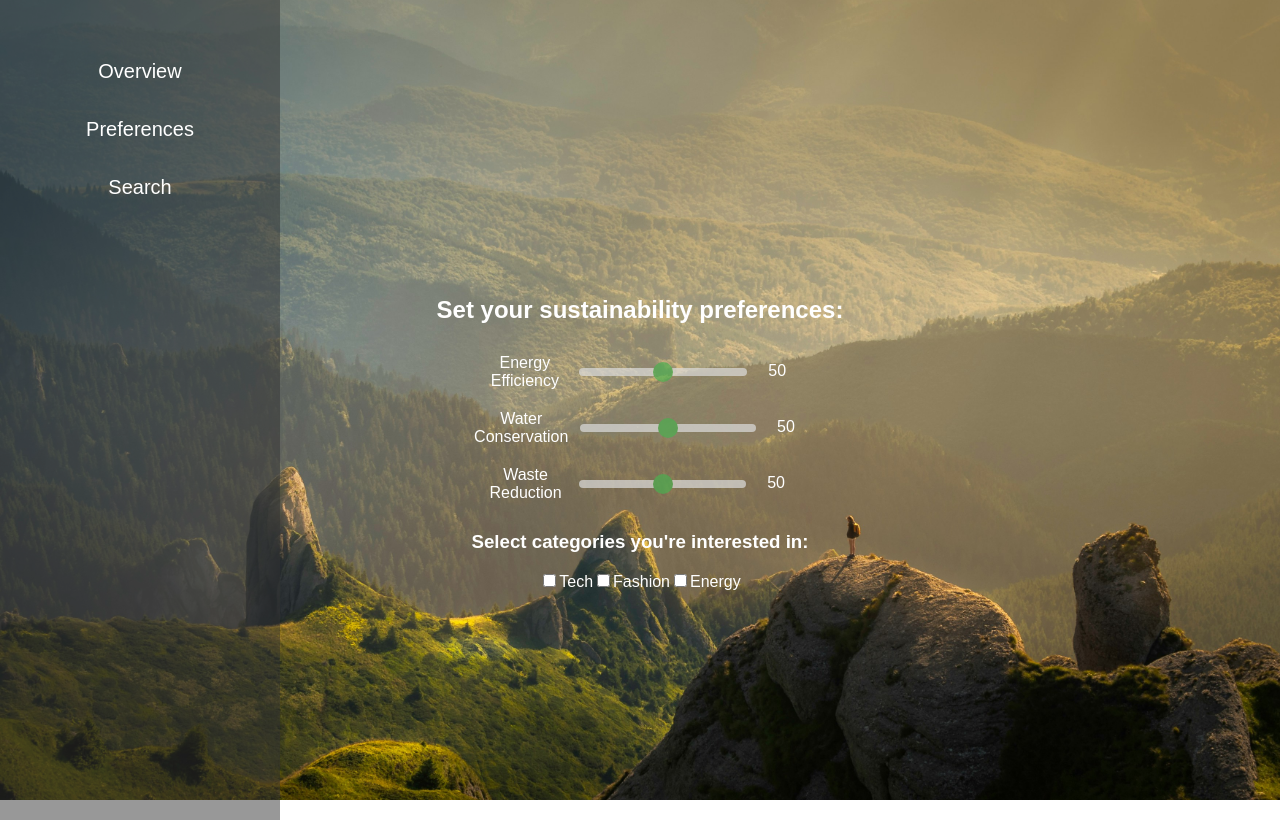
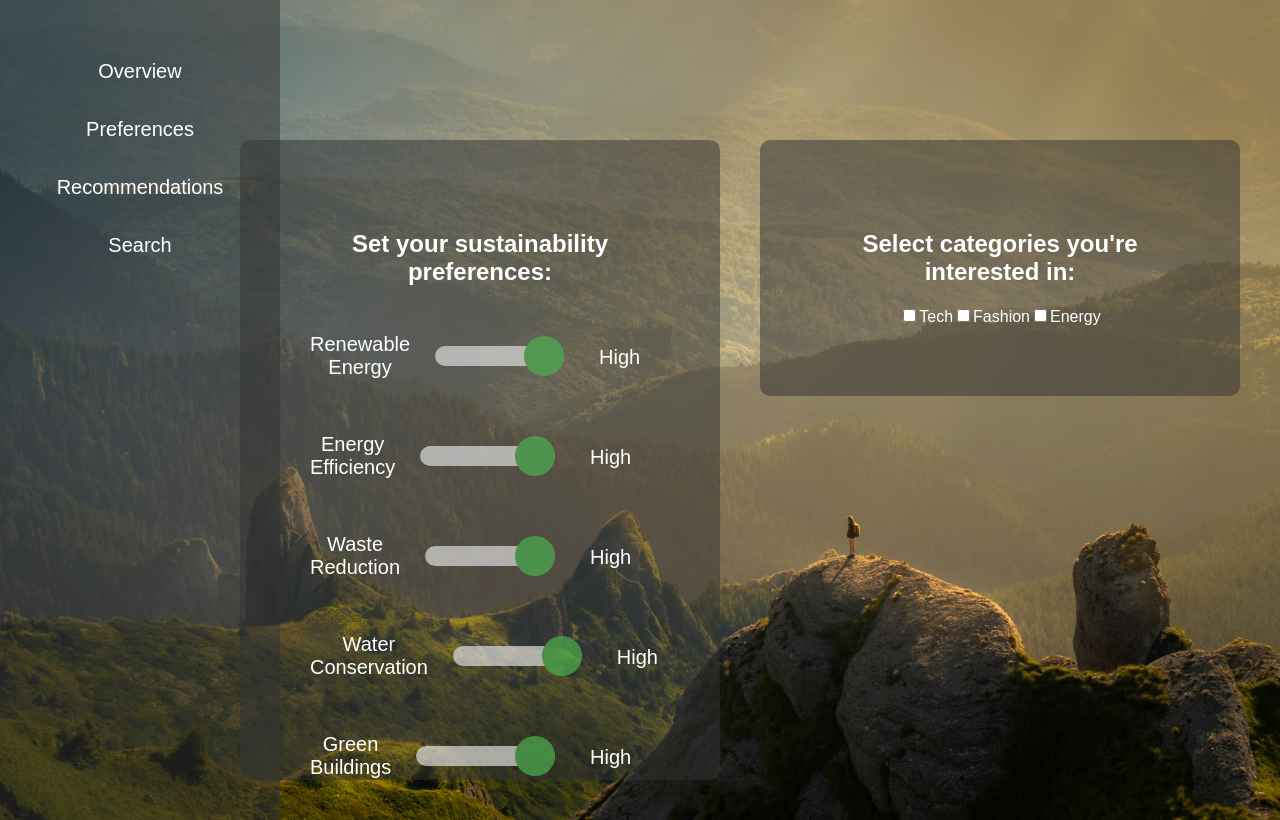
Before and after one commit to devanshi-kothari/EcoVest, a React (Vite) app in the folder frontEnd/my-app/: page /preferences in a window 1280 px wide. Built offline with nearby package versions, Linux system fonts and the light colour scheme.

Commit message:
update sliders

```diff
--- a/frontEnd/my-app/src/components/Sidebar.tsx
+++ b/frontEnd/my-app/src/components/Sidebar.tsx
@@ -13,7 +13,9 @@ function Sidebar() {
       <ul>
         <li><Link to="/investments">Overview</Link></li>
         <li><Link to="/preferences">Preferences</Link></li>
+        <li><Link to="/recommendations">Recommendations</Link></li>
         <li><Link to="/search">Search</Link></li>
+
       </ul>
     </div>
   );
--- a/frontEnd/my-app/src/components/Slider.css
+++ b/frontEnd/my-app/src/components/Slider.css
@@ -1,22 +1,24 @@
 .slider-container {
   display: flex;
   align-items: center;
-  margin: 10px 0;
+  margin: 40px 0;
 }
 
 .slider-container label {
   flex: 1;
   margin-right: 10px;
+  font-size: 20px;
 }
 
 .slider-container input[type="range"] {
   flex: 2;
   margin-right: 10px;
   -webkit-appearance: none;
-  width: 100%;
-  height: 8px;
+  margin: 15px;
+  width: 300px;
+  height: 20px;
   background: #ddd;
-  border-radius: 5px;
+  border-radius: 10px;
   outline: none;
   opacity: 0.7;
   transition: opacity 0.2s;
@@ -29,8 +31,8 @@
 .slider-container input[type="range"]::-webkit-slider-thumb {
   -webkit-appearance: none;
   appearance: none;
-  width: 20px;
-  height: 20px;
+  width: 40px;
+  height: 40px;
   background: #4CAF50; /* Thumb color */
   cursor: pointer;
   border-radius: 50%;
@@ -49,3 +51,8 @@
   height: 20px;
   text-align: center;
 }
+
+.slider-category {
+  font-size: 20px; /* Larger text */
+  padding: 20px;;
+}
--- a/frontEnd/my-app/src/components/Slider.tsx
+++ b/frontEnd/my-app/src/components/Slider.tsx
@@ -7,18 +7,26 @@ interface SliderProps {
   onChange: (value: number) => void;
 }
 
+const categories = ['Low', 'Medium', 'High'];
+
 function Slider({ label, value, onChange }: SliderProps) {
+  const handleSliderChange = (e: React.ChangeEvent<HTMLInputElement>) => {
+    const newValue = Number(e.target.value);
+    onChange(newValue);
+  };
+
   return (
     <div className="slider-container">
       <label>{label}</label>
       <input
         type="range"
         min="0"
-        max="100"
+        max="2"
+        step="1"
         value={value}
-        onChange={(e) => onChange(Number(e.target.value))}
+        onChange={handleSliderChange}
       />
-      <span>{value}</span>
+      <span className = "slider-category">{categories[value]}</span>
     </div>
   );
 }
--- a/frontEnd/my-app/src/main.tsx
+++ b/frontEnd/my-app/src/main.tsx
@@ -5,6 +5,7 @@ import Login from "./pages/Login.tsx";
 import Investments from "./pages/Investments.tsx";
 import Preferences from "./pages/Preferences.tsx";
 import Search from "./pages/Search.tsx";
+import Recommendations from './pages/Recommendations.tsx';
 
 const router = createBrowserRouter([
     {
@@ -28,6 +29,10 @@ const router = createBrowserRouter([
       element: <Preferences />
     },
     {
+      path: "/recommendations",
+      element: <Recommendations />
+    },
+    {
       path: "/search",
       element: <Search />
     },
--- a/frontEnd/my-app/src/pages/Home.css
+++ b/frontEnd/my-app/src/pages/Home.css
@@ -50,8 +50,59 @@ body {
   text-align: center;
   padding: 20px;
   border-radius: 10px;
-  margin-top: 20%;
+  margin-top: 100px;
+  margin-left: 200px;
 }
+
+.preference {
+  background-color: rgba(51, 51, 51, 0.5); /* 50% opacity */
+  padding: 100px;
+  border-radius: 10px;
+  max-height: 500px;
+}
+
+.preferences-container {
+  display: flex;
+  justify-content: space-between;
+  align-items: flex-start;
+}
+
+.preference, .categories {
+  flex: 1;
+  margin: 20px;
+  padding: 70px;
+  background-color: rgba(51, 51, 51, 0.5); /* 50% opacity */
+  border-radius: 10px;
+  max-height: 500px;
+  overflow: auto; /* Add this line to make the div scrollable */
+}
+
+
+/* Custom scrollbar styles for WebKit browsers */
+.preference::-webkit-scrollbar, .categories::-webkit-scrollbar {
+  width: 8px; /* Width of the scrollbar */
+}
+
+.preference::-webkit-scrollbar-track, .categories::-webkit-scrollbar-track {
+  background: rgba(255, 255, 255, 0.1); /* Track color */
+  border-radius: 10px;
+}
+
+.preference::-webkit-scrollbar-thumb, .categories::-webkit-scrollbar-thumb {
+  background: rgba(255, 255, 255, 0.5); /* Thumb color */
+  border-radius: 10px;
+}
+
+.preference::-webkit-scrollbar-thumb:hover, .categories::-webkit-scrollbar-thumb:hover {
+  background: rgba(255, 255, 255, 0.7); /* Thumb color on hover */
+}
+
+/* Custom scrollbar styles for Firefox */
+.preference, .categories {
+  scrollbar-width: thin; /* Thin scrollbar */
+  scrollbar-color: rgba(255, 255, 255, 0.5) rgba(255, 255, 255, 0.1); /* Thumb and track color */
+}
+
 
 .links {
   margin-top: 20px;
--- a/frontEnd/my-app/src/pages/Home.tsx
+++ b/frontEnd/my-app/src/pages/Home.tsx
@@ -9,6 +9,7 @@ function Home() {
         <div className="links">
           <Link to="/login">Login</Link>
           <Link to="/about">About</Link>
+
         </div>
       </div>
     </div>
--- a/frontEnd/my-app/src/pages/Investments.tsx
+++ b/frontEnd/my-app/src/pages/Investments.tsx
@@ -8,7 +8,7 @@ function Investments() {
     <div className="home-container">
       <Sidebar />
       <div className='content'>
-      Hello, welcome to your investments.
+      <h2> Hello, welcome to your investments. </h2>
 
       </div>
 
--- a/frontEnd/my-app/src/pages/Preferences.tsx
+++ b/frontEnd/my-app/src/pages/Preferences.tsx
@@ -6,9 +6,14 @@ import Slider from '../components/Slider';
 import { useState } from 'react';
 
 function Preferences() {
-  const [energy, setEnergy] = useState(50);
-  const [water, setWater] = useState(50);
-  const [waste, setWaste] = useState(50);
+  const [energy, setEnergy] = useState(2);
+  const [water, setWater] = useState(2);
+  const [waste, setWaste] = useState(2);
+  const [waterConservation, setWaterConservation] = useState(2);
+  const [GreenBuildings, setGreenBuildings] = useState(2);
+  const [fairLabor, setfairLabor] = useState(2);
+
+
   const [categories, setCategories] = useState<string[]>([]);
 
   const handleCategoryChange = (category: string) => {
@@ -18,17 +23,22 @@ function Preferences() {
         : [...prevCategories, category]
     );
   };
-
   return (
     <div className="home-container">
       <Sidebar />
       <div className="content">
+        <div className="preferences-container">
+          <div className="preference">
             <h2>Set your sustainability preferences:</h2>
-        <Slider label="Energy Efficiency" value={energy} onChange={setEnergy} />
-        <Slider label="Water Conservation" value={water} onChange={setWater} />
+            <Slider label="Renewable Energy" value={energy} onChange={setEnergy} />
+            <Slider label="Energy Efficiency" value={water} onChange={setWater} />
             <Slider label="Waste Reduction" value={waste} onChange={setWaste} />
-        <h3>Select categories you're interested in:</h3>
+            <Slider label="Water Conservation" value={waterConservation} onChange={setWaterConservation} />
+            <Slider label="Green Buildings" value={GreenBuildings} onChange={setGreenBuildings} />
+            <Slider label="Fair Labor" value={fairLabor} onChange={setfairLabor} />
+          </div>
           <div className="categories">
+            <h2>Select categories you're interested in:</h2>
             <label>
               <input
                 type="checkbox"
@@ -59,6 +69,7 @@ function Preferences() {
           </div>
         </div>
       </div>
+    </div>
   );
 }
 
--- /dev/null
+++ b/frontEnd/my-app/src/pages/Recommendations.tsx
@@ -0,0 +1,22 @@
+import './Home.css';
+import Sidebar from '../components/Sidebar';
+
+// tells you if you had a high preference in xyz category
+// tells you if you were recommended a fund because of a fund you're already invested in
+
+function Recommendations() {
+  return (
+    <div className="home-container">
+      <Sidebar />
+      <div className='content'>
+      <h2> Hello, welcome to your Recommendations. </h2>
+      You were recommended this investment because of:
+
+
+      </div>
+
+    </div>
+  );
+}
+
+export default Recommendations;
--- a/frontEnd/my-app/src/pages/Search.tsx
+++ b/frontEnd/my-app/src/pages/Search.tsx
@@ -21,6 +21,8 @@ function Search() {
     <div className="home-container">
       <Sidebar />
       <div className="search-container">
+      <h2> Company Sustainability</h2>
+
         <input
             type="text"
             value={query}
```
Lines whose indentation alone changed are shown as unchanged.
